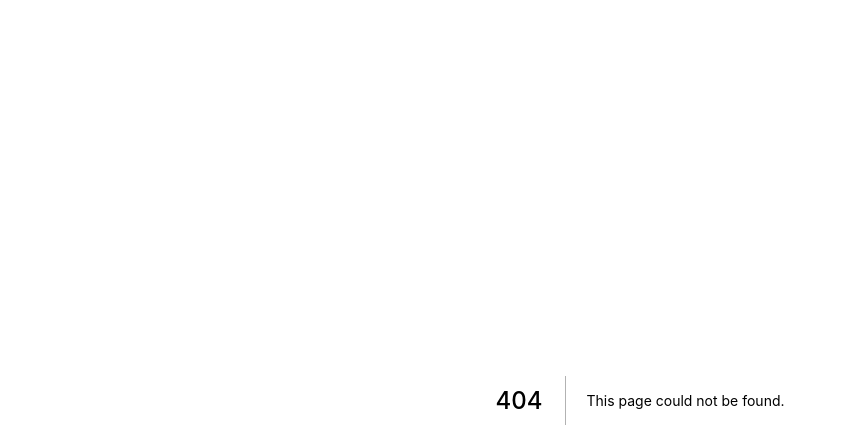
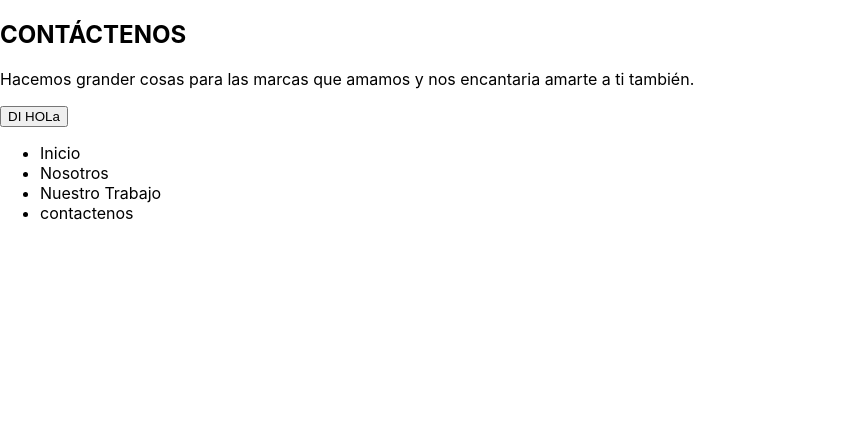
Before and after one commit to sefhirothxd/cajanegra, a Next.js app: page /nosotros in a window 1280 px wide. Before the commit this address had no page. Shown: the top 448 px of the page, without its empty margins (0-847 px from the left). Built offline with nearby package versions, Linux system fonts and the light colour scheme.

Commit message:
first commit

```diff
--- /dev/null
+++ b/components/Footer.jsx
@@ -0,0 +1,27 @@
+import React from 'react'
+
+const Footer = () => {
+    return (
+        <div>
+             <div>
+                 <div>
+                 <h2>CONTÁCTENOS</h2>
+                 <p>Hacemos grander cosas para las marcas que amamos y nos encantaria amarte a ti también.</p>
+                 </div>
+                 <div>
+                     <button>DI HOLa</button>
+                 </div>
+            </div>
+            <div>
+                <ul>
+                    <li>Inicio</li>
+                    <li>Nosotros</li>
+                    <li>Nuestro Trabajo</li>
+                    <li>contactenos</li>
+                </ul>
+            </div>
+        </div>
+    )
+}
+
+export default Footer
--- a/package.json
+++ b/package.json
@@ -8,8 +8,11 @@
     "start": "next start"
   },
   "dependencies": {
+    "@zeit/next-sass": "^1.0.1",
     "next": "9.5.5",
+    "node-sass": "^4.14.1",
     "react": "17.0.1",
-    "react-dom": "17.0.1"
+    "react-dom": "17.0.1",
+    "sass": "^1.27.0"
   }
 }
--- a/pages/_app.js
+++ b/pages/_app.js
@@ -1,4 +1,6 @@
 import '../styles/globals.css'
+import '../styles/sass/main.scss'
+
 
 function MyApp({ Component, pageProps }) {
   return <Component {...pageProps} />
--- /dev/null
+++ b/pages/nosotros.jsx
@@ -0,0 +1,12 @@
+import React from 'react'
+import Footer from '../components/Footer'
+
+const nosotros = () => {
+    return (
+        <div>
+        <Footer />
+        </div>
+    )
+}
+
+export default nosotros
--- /dev/null
+++ b/styles/sass/main.scss
@@ -0,0 +1,16 @@
+html,
+body {
+  padding: 0;
+  margin: 0;
+  font-family: -apple-system, BlinkMacSystemFont, Segoe UI, Roboto, Oxygen,
+    Ubuntu, Cantarell, Fira Sans, Droid Sans, Helvetica Neue, sans-serif;
+}
+
+a {
+  color: inherit;
+  text-decoration: none;
+}
+
+* {
+  box-sizing: border-box;
+}
```
Also changed, not shown: components/ContainerNosotros.jsx (added, +11 -0 lines), pages/index.js (+5 -49 lines), components/Header.jsx (added), components/Main.jsx (added), next.config.js (added), styles/Home.module.scss (renamed from styles/Home.module.css), 1 other file (tests, documents, lock files or other folders).
